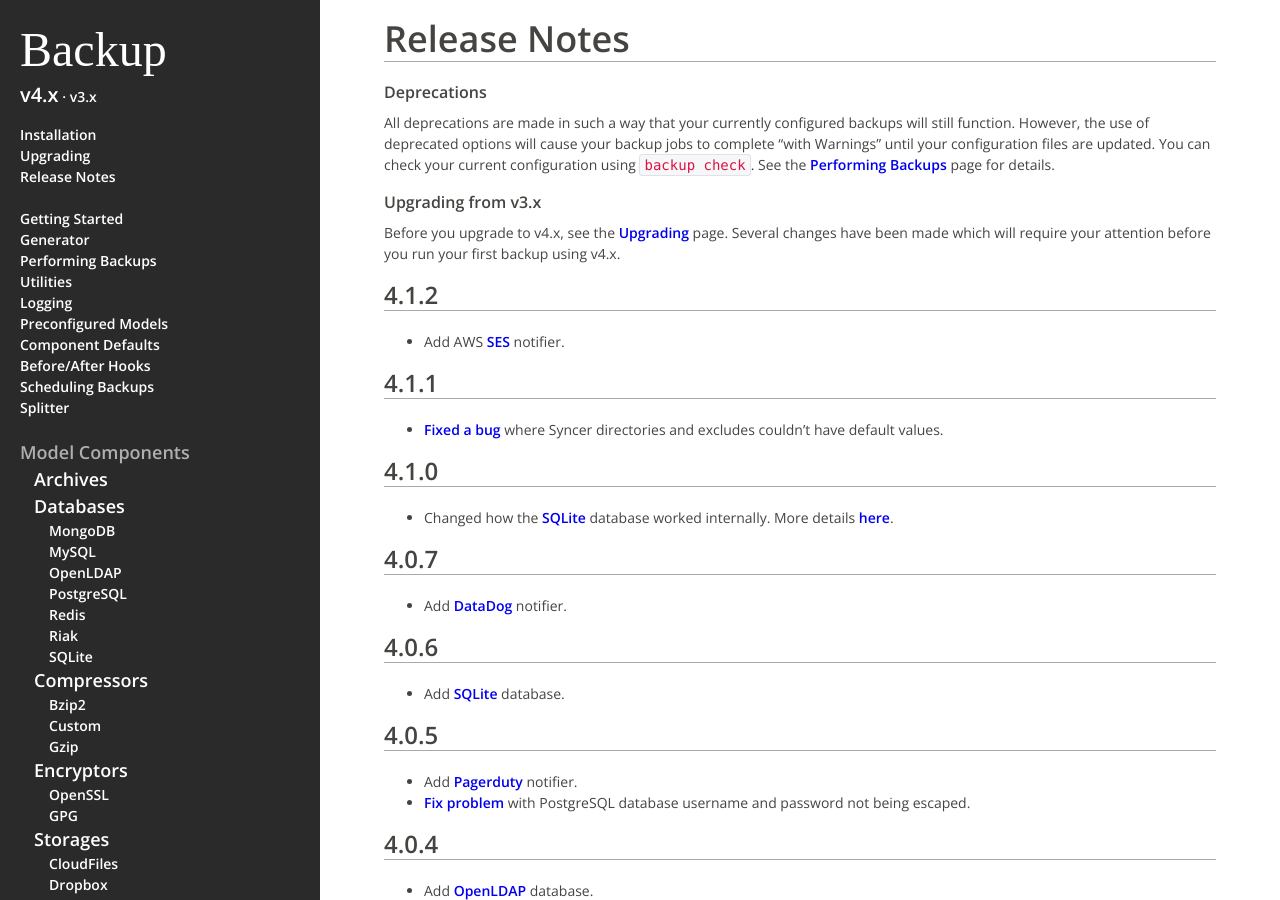
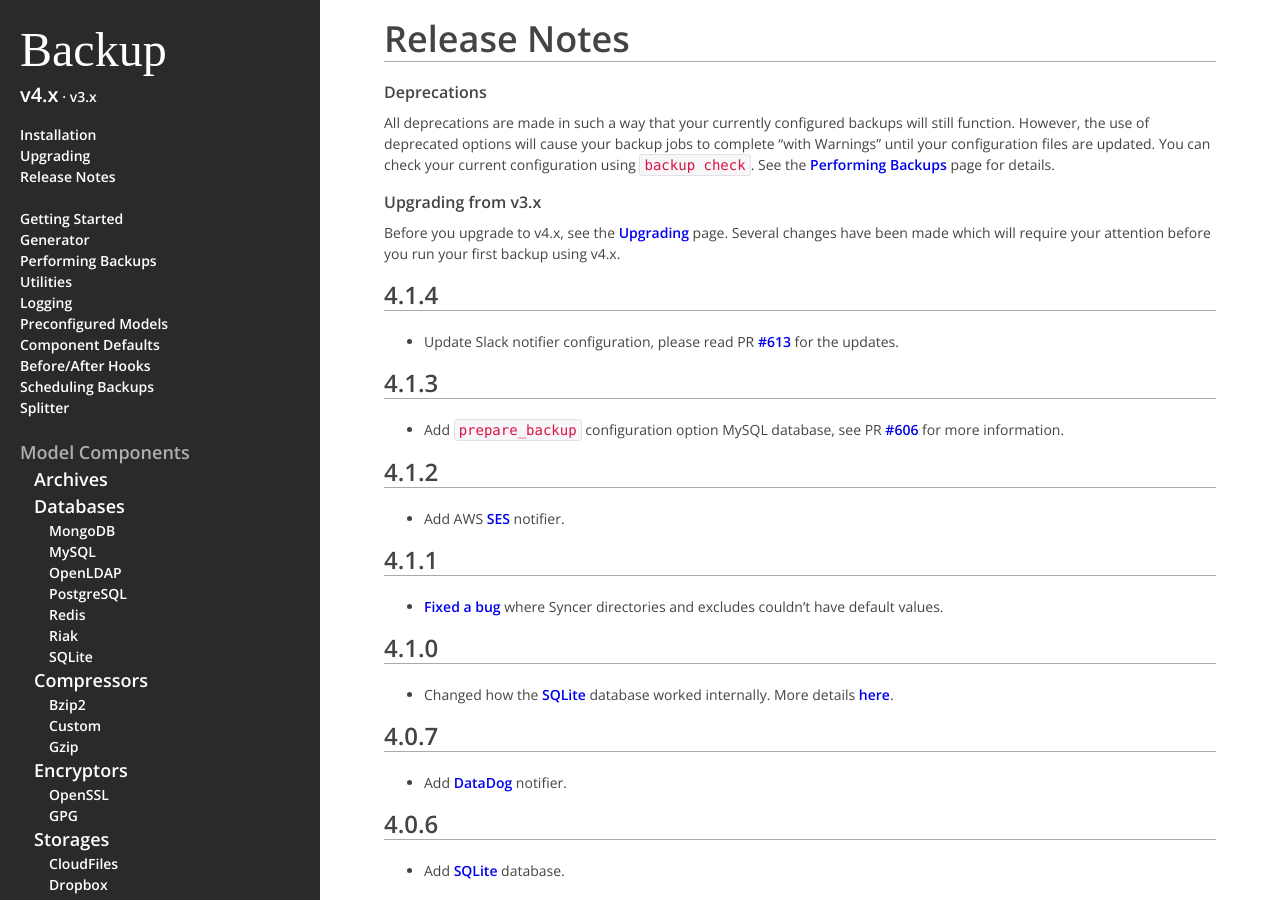
Before and after one commit to backup/backup, a Jekyll site: the page built from v4/release-notes/index.md, in a window 1280 px wide and 900 px high. Built offline with Jekyll 4.4.1, drawn with Linux system fonts in a browser that asks for light colours; some web fonts are replaced; Markdown is read by kramdown in place of the engine named in the settings.

Commit message:
Update release notes

```diff
--- a/v4/release-notes/index.md
+++ b/v4/release-notes/index.md
@@ -17,6 +17,16 @@ See the [Performing Backups][performing-backups] page for details.
 
 Before you upgrade to v4.x, see the [Upgrading][upgrading] page.
 Several changes have been made which will require your attention before you run your first backup using v4.x.
+
+4.1.4
+-----
+
+- Update Slack notifier configuration, please read PR [#613](https://github.com/meskyanichi/backup/pull/613) for the updates.
+
+4.1.3
+-----
+
+- Add `prepare_backup` configuration option MySQL database, see PR [#606](https://github.com/meskyanichi/backup/pull/606) for more information.
 
 4.1.2
 -----
```
